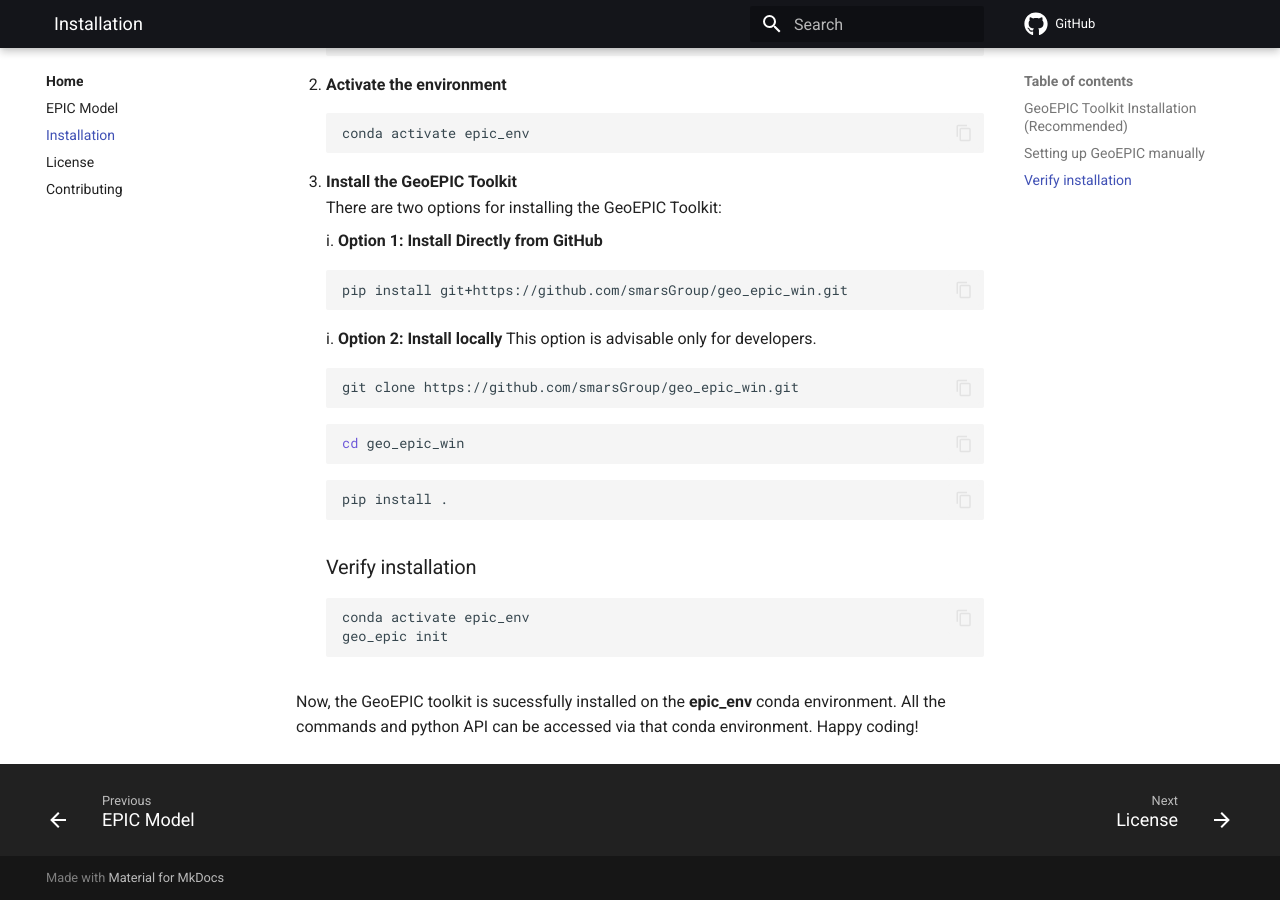
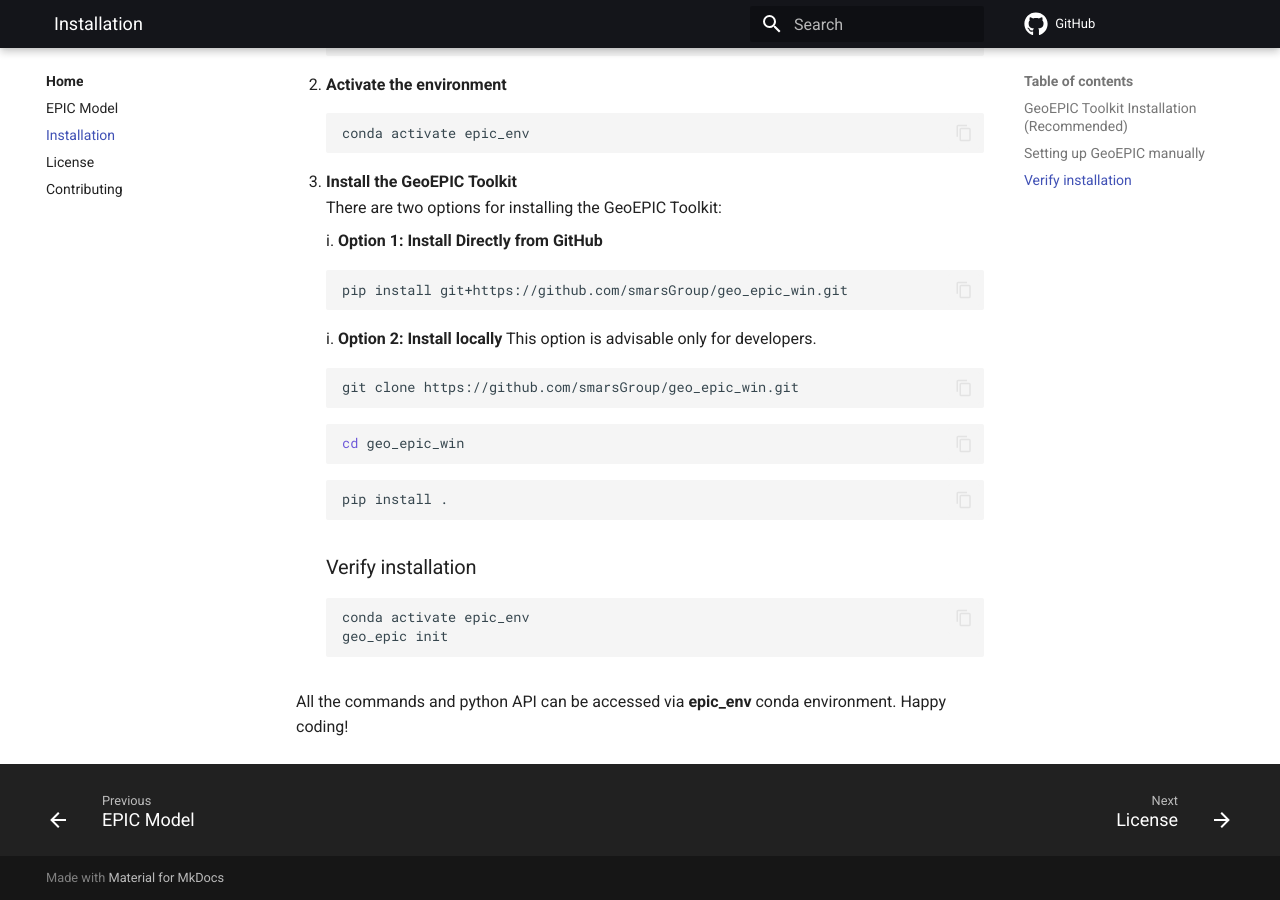
Before and after one commit to smarsGroup/geo_epic_win, an MkDocs documentation site: the page built from docs/pages/installation.md, in a window 1280 px wide and 900 px high, scrolled down 592 px. Built offline with MkDocs 1.6.1 and Material for MkDocs 9.7.7, drawn with Linux system fonts in a browser that asks for light colours; comment, search, counter and statistics services are not loaded.

Commit message:
Update installation.md

````diff
--- a/docs/pages/installation.md
+++ b/docs/pages/installation.md
@@ -43,4 +43,4 @@ Before starting the setup, ensure you have [`conda`](https://docs.conda.io/proje
    geo_epic init
    ```
 
-Now, the GeoEPIC toolkit is sucessfully installed on the **epic_env** conda environment. All the commands and python API can be accessed via that conda environment. Happy coding!
+All the commands and python API can be accessed via **epic_env** conda environment. Happy coding!
````
